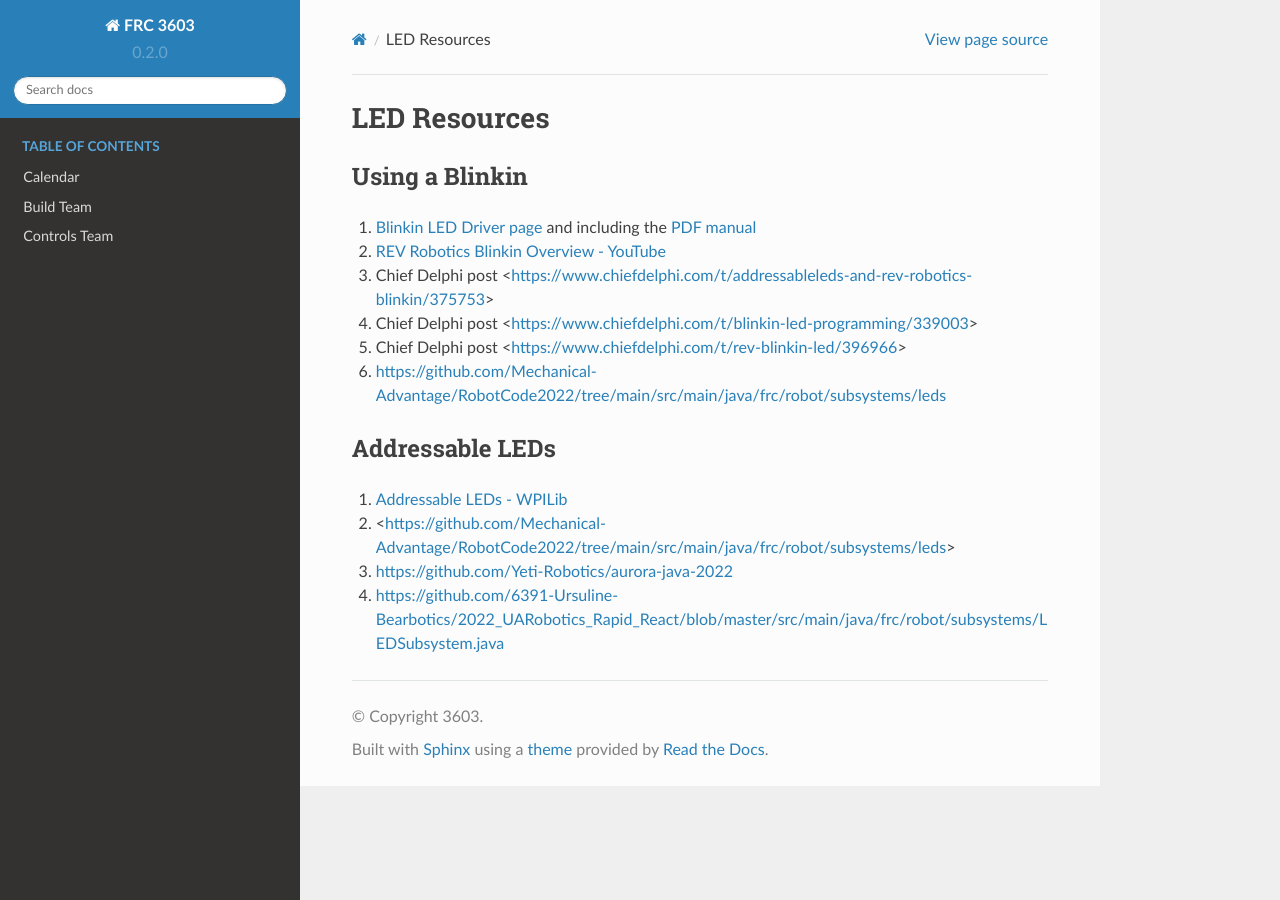
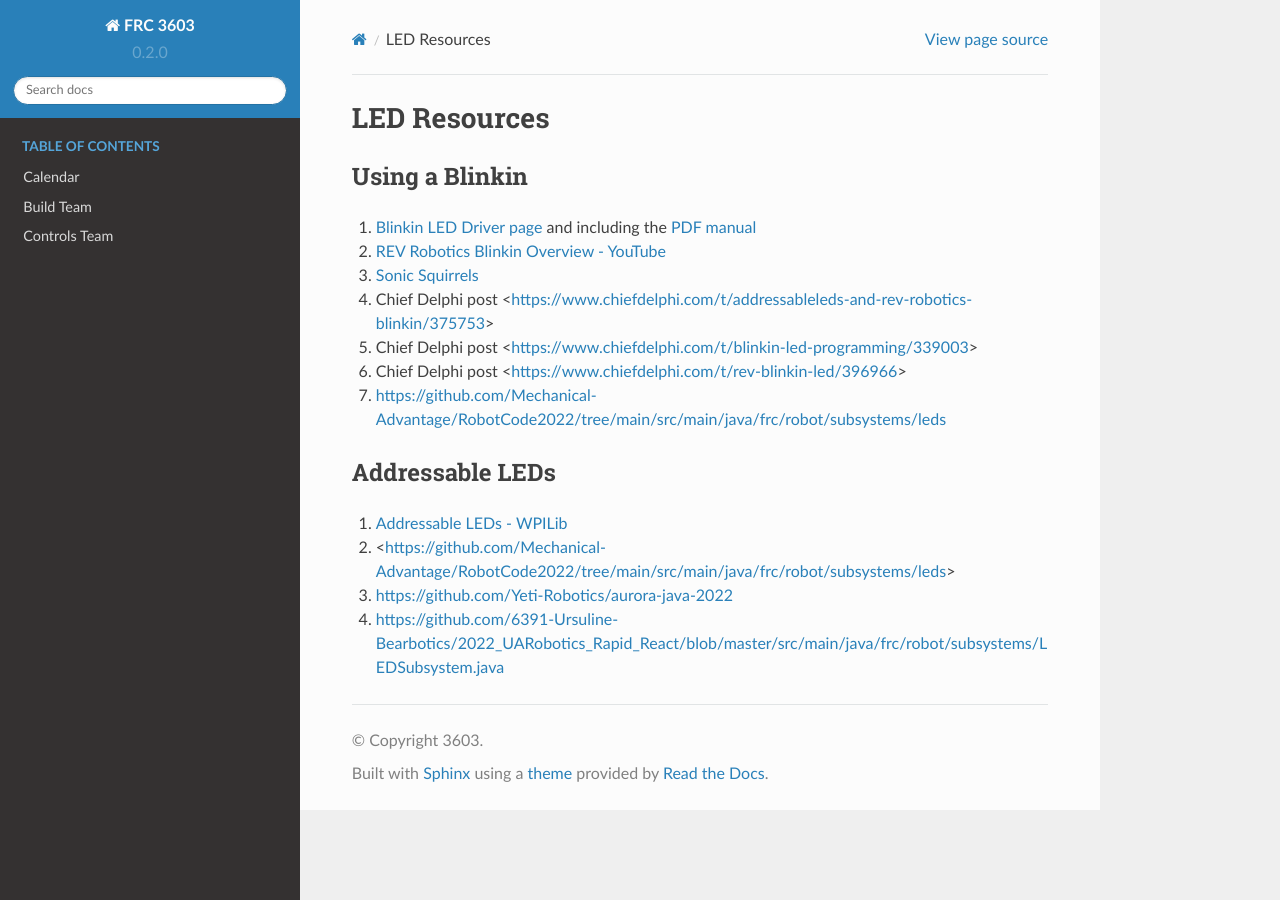
Before and after one commit to CyberCoyotes/3603-CodingHandbook, a Sphinx documentation site: the page built from docs/source/controls/leds.rst, in a window 1280 px wide. Built offline with Sphinx 7.4.7 and the Read the Docs theme 2.0.0, drawn with Linux system fonts in a browser that asks for light colours; pages that are not in the unit, such as notebooks, are missing from menus.

Commit message:
Update leds.rst

```diff
--- a/docs/source/controls/leds.rst
+++ b/docs/source/controls/leds.rst
@@ -6,6 +6,7 @@ Using a Blinkin
 ----
 #. `Blinkin LED Driver page <https://www.revrobotics.com/rev-11-1105/>`_ and including the `PDF manual <https://www.revrobotics.com/content/docs/REV-11-1105-UM.pdf>`_
 #. `REV Robotics Blinkin Overview - YouTube <https://youtu.be/wMdkM2rr1a4>`_
+#. `Sonic Squirrels <https://github.com/FRC-Sonic-Squirrels/MinibotCode/blob/5b58f10ef78b79384b12a69ffbe3fcba4775bba1/src/main/java/frc/robot/subsystems/blinkin.java>`_
 #. Chief Delphi post <https://www.chiefdelphi.com/t/addressableleds-and-rev-robotics-blinkin/375753>
 #. Chief Delphi post <https://www.chiefdelphi.com/t/blinkin-led-programming/339003>
 #. Chief Delphi post <https://www.chiefdelphi.com/t/rev-blinkin-led/396966>
```
